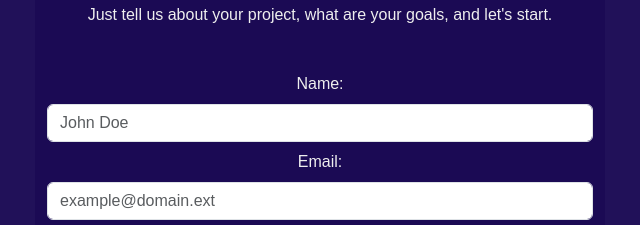
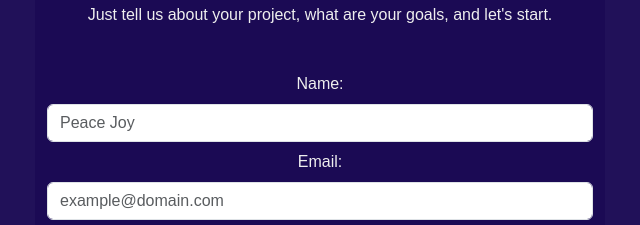
Before and after one commit to Aransiola-Esther/Techproject, a plain HTML site: page index.html in a window 1280 px wide. Shown: the part 3569-3794 px from the top of the page, 35-675 px from the left. Drawn offline with nearby package versions, Linux system fonts and the light colour scheme.

Commit message:
initial commit

```diff
--- a/index.html
+++ b/index.html
@@ -333,11 +333,11 @@
                         <h6>Just tell us about your project, what are your goals, and let's start. </h6>
                         <div class="mb-2 mt-5">
                             <label for="name" class="form-label">Name:</label>
-                            <input type="name" class="form-control" id="name" placeholder="John Doe" name="name">
+                            <input type="name" class="form-control" id="name" placeholder="Peace Joy" name="name">
                         </div>
                         <div class="mb-2">
                             <label for="email" class="form-label">Email:</label>
-                            <input type="email" class="form-control" id="Email" placeholder="example@domain.ext"
+                            <input type="email" class="form-control" id="Email" placeholder="example@domain.com"
                                 name="email">
                         </div>
                         <div class="mb-2">
```
